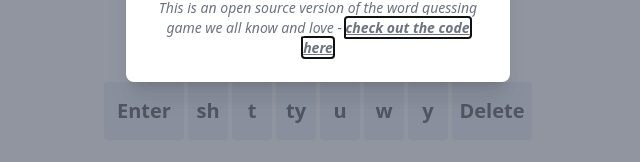
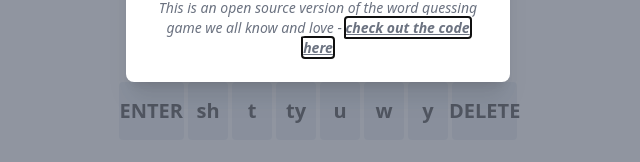
Before and after one commit to RyMaxim/wample, a React (Create React App) app: page / in a window 1280 px wide. Shown: the part 574-736 px from the top of the page, without its empty margins (322-962 px from the left). Built offline with nearby package versions, Linux system fonts and the light colour scheme.

Commit message:
enter and delete text size

```diff
--- a/src/components/keyboard/Key.tsx
+++ b/src/components/keyboard/Key.tsx
@@ -39,6 +39,8 @@ export const Key = ({
         status === 'correct' && !isHighContrast,
       'bg-yellow-500 hover:bg-yellow-600 active:bg-yellow-700 text-white':
         status === 'present' && !isHighContrast,
+      'text-base bg-slate-200 dark:bg-slate-600 hover:bg-slate-300 active:bg-slate-400':
+        status === 'input',
     }
   )
 
--- a/src/components/keyboard/Keyboard.tsx
+++ b/src/components/keyboard/Keyboard.tsx
@@ -81,7 +81,7 @@ export const Keyboard = ({
         ))}
       </div>
       <div className="flex justify-center">
-        <Key width={80} value="ENTER" onClick={onClick}>
+        <Key width={65.4} value="ENTER" onClick={onClick} status="input">
           {ENTER_TEXT}
         </Key>
         {ORTHOGRAPHY.slice(
@@ -96,7 +96,7 @@ export const Keyboard = ({
             isRevealing={isRevealing}
           />
         ))}
-        <Key width={80} value="DELETE" onClick={onClick}>
+        <Key width={65.4} value="DELETE" onClick={onClick} status="input">
           {DELETE_TEXT}
         </Key>
       </div>
--- a/src/constants/strings.ts
+++ b/src/constants/strings.ts
@@ -13,8 +13,8 @@ export const CORRECT_WORD_MESSAGE = (solution: string) =>
 //  `Must use ${guess} in position ${position}`
 //export const NOT_CONTAINED_MESSAGE = (letter: string) =>
 //  `Guess must contain ${letter}`
-export const ENTER_TEXT = 'Enter'
-export const DELETE_TEXT = 'Delete'
+export const ENTER_TEXT = 'ENTER'
+export const DELETE_TEXT = 'DELETE'
 export const STATISTICS_TITLE = 'Statistics'
 export const GUESS_DISTRIBUTION_TEXT = 'Guess Distribution'
 export const NEW_WORD_TEXT = 'New word in'
--- a/src/lib/statuses.ts
+++ b/src/lib/statuses.ts
@@ -2,7 +2,7 @@ import { solution } from './words'
 import { ORTHOGRAPHY } from '../constants/orthography'
 import { ORTHOGRAPHY_PATTERN } from './tokenizer'
 
-export type CharStatus = 'absent' | 'present' | 'correct'
+export type CharStatus = 'absent' | 'present' | 'correct' | 'input'
 
 export type CharValue = typeof ORTHOGRAPHY[number]
 
```
